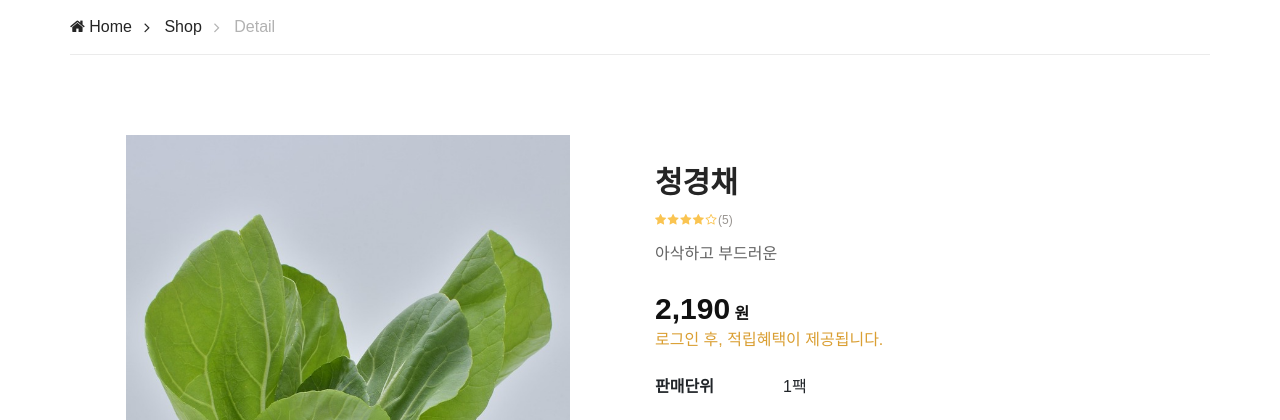
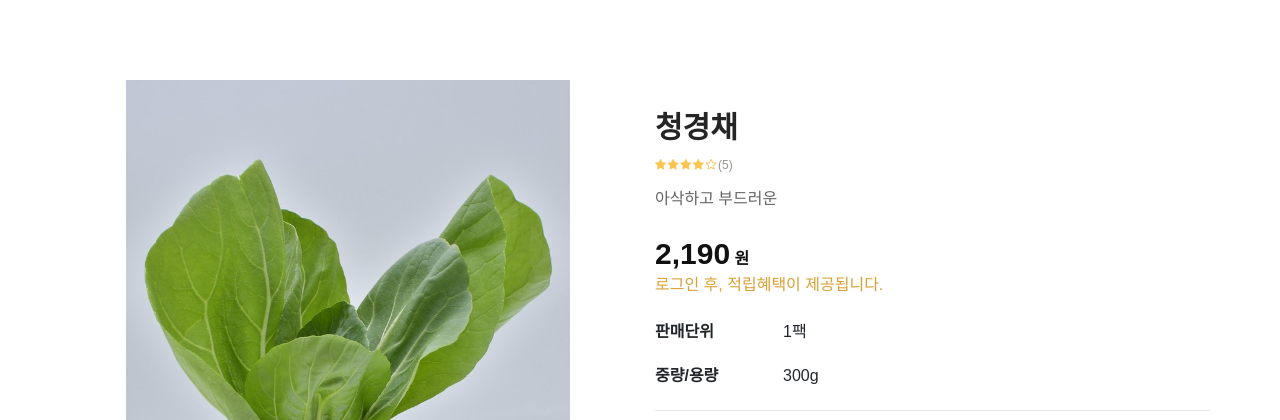
Before and after one commit to miro7923/Uno-Mas, a Java web app: page /mypage/product_detail in a window 1280 px wide. Shown: the part 227-647 px from the top of the page. Run offline with Tomcat 11, a stand-in JSP engine, Linux system fonts and the light colour scheme; some libraries are stand-ins or nearby versions; some web fonts are replaced.

Commit message:
[yujin]상품상세페이지 - 04/24 수정본

```diff
--- a/UnoMas/src/main/webapp/WEB-INF/views/product/productDetail.jsp
+++ b/UnoMas/src/main/webapp/WEB-INF/views/product/productDetail.jsp
@@ -17,7 +17,7 @@
 	<!-- Header End -->
 
 	<!-- Breadcrumb Section Begin -->
-	<div class="breacrumb-section">
+	<!-- <div class="breacrumb-section">
 		<div class="container">
 			<div class="row">
 				<div class="col-lg-12">
@@ -28,7 +28,7 @@
 				</div>
 			</div>
 		</div>
-	</div>
+	</div> -->
 	<!-- Breadcrumb Section Begin -->
 
 	<!-- Product Shop Section Begin -->
```
